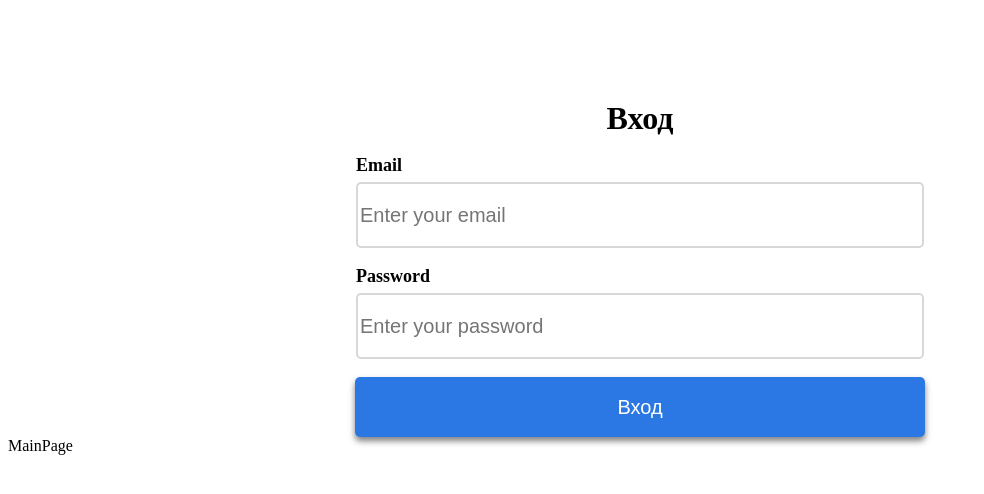
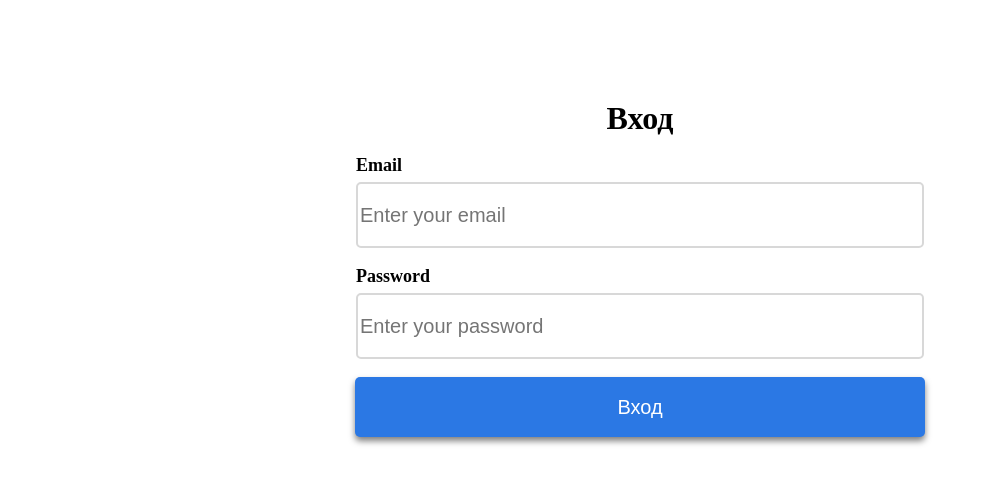
Before and after one commit to NikolayFrontEnd/service_desk_system, a React (Vite) app in the folder frontend/: page / in a window 1280 px wide. Shown: the top 494 px of the page, without its empty margins (0-984 px from the left). Built offline with nearby package versions, Linux system fonts and the light colour scheme.

Commit message:
Set up page navigation

```diff
--- a/frontend/package.json
+++ b/frontend/package.json
@@ -12,7 +12,8 @@
   "dependencies": {
     "axios": "^1.15.2",
     "react": "^19.2.5",
-    "react-dom": "^19.2.5"
+    "react-dom": "^19.2.5",
+    "react-router-dom": "^7.15.0"
   },
   "devDependencies": {
     "@eslint/js": "^10.0.1",
--- a/frontend/src/App.tsx
+++ b/frontend/src/App.tsx
@@ -1,12 +1,16 @@
+import { BrowserRouter,Routes, Route } from 'react-router-dom'
 import MainPage from './view/pages/mainPage'
 import SignInPage from './view/pages/signInPage'
 function App() {
 
   return (
     <>
-       <SignInPage />
-
- <MainPage />
+<BrowserRouter>
+      <Routes>
+        <Route path="/" element={<SignInPage />} />
+        <Route path="/main" element={<MainPage />} />
+      </Routes>
+    </BrowserRouter>
  </>
   )
 }
```
Also changed, not shown: 1 other file (tests, documents, lock files or other folders).
